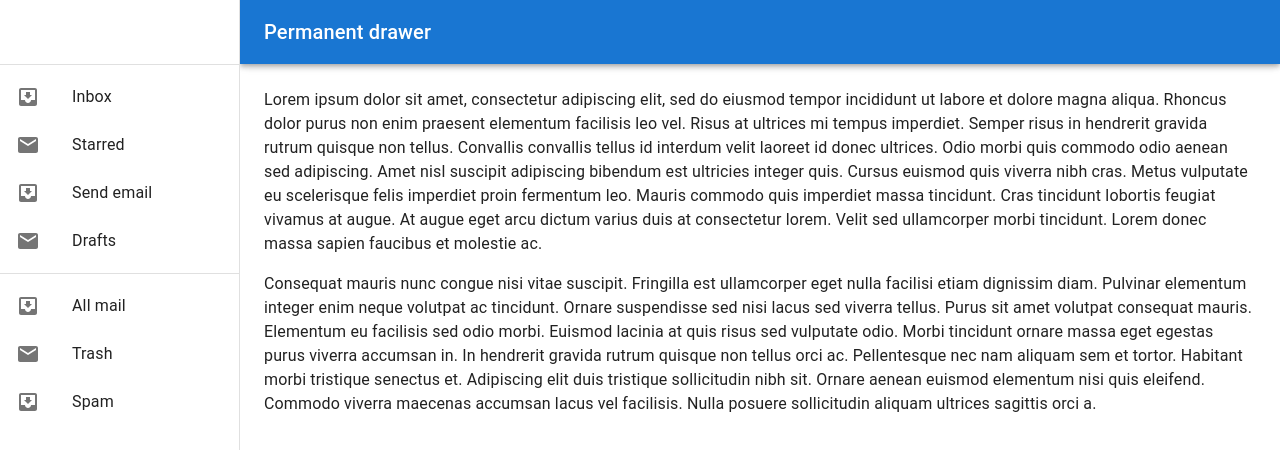
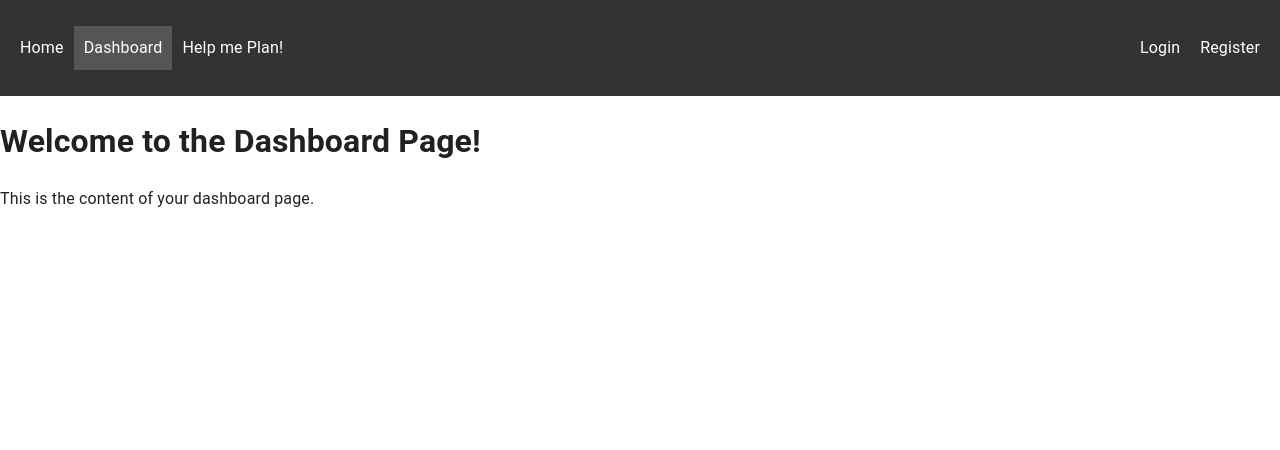
Before and after one commit to JuanZeBuilder/TT1_4, a React (Vite) app in the folder frontend/: page /dashboard in a window 1280 px wide. Shown: the top 450 px of the page. Built offline with nearby package versions, Linux system fonts and the light colour scheme.

Commit message:
Update navbar router

```diff
--- a/frontend/src/components/Navbar/Navbar.tsx
+++ b/frontend/src/components/Navbar/Navbar.tsx
@@ -17,7 +17,7 @@ const Navbar: React.FC<NavbarProps> = ({ path }: NavbarProps) => {
 
   const handleNavItemClick = (itemName: string) => {
     setActiveNavItem(itemName);
-    navigate(itemName);
+    navigate("/" + itemName);
   };
 
   return (
--- a/frontend/src/pages/DashboardPage.tsx
+++ b/frontend/src/pages/DashboardPage.tsx
@@ -1,9 +1,13 @@
-import SideNavbar from "../components/Dashboard/SideNavbar";
+import Navbar from "../components/Navbar/Navbar";
 
 const DashboardPage = () => {
   return (
     <>
-      <SideNavbar />
+      <Navbar path="dashboard" />
+      <div className="content">
+        <h1>Welcome to the Dashboard Page!</h1>
+        <p>This is the content of your dashboard page.</p>
+      </div>
     </>
   );
 };
--- a/frontend/src/pages/LoginPage.tsx
+++ b/frontend/src/pages/LoginPage.tsx
@@ -3,6 +3,7 @@
 import { useState } from "react";
 import { useNavigate } from "react-router-dom";
 import { useAuth } from "../context/AuthContext";
+import Navbar from "../components/Navbar/Navbar";
 
 const LoginPage = () => {
   const backendURL = "http://localhost:5000/";
@@ -41,6 +42,7 @@ const LoginPage = () => {
 
   return (
     <>
+      <Navbar path="login"/>
       {isLoggedIn ? (
         <h2>You are already logged in.</h2>
       ) : (
--- a/frontend/src/pages/RegisterPage.tsx
+++ b/frontend/src/pages/RegisterPage.tsx
@@ -1,4 +1,5 @@
 import React, { useState } from "react";
+import Navbar from "../components/Navbar/Navbar";
 
 const RegisterPage: React.FC = () => {
   const backendURL = "http://localhost:8080/";
@@ -46,6 +47,8 @@ const RegisterPage: React.FC = () => {
 
   return (
     <div>
+      <Navbar path="register" />
+
       <h2>Register Now</h2>
       <div>
         <label htmlFor="first_name">First Name:</label>
```
